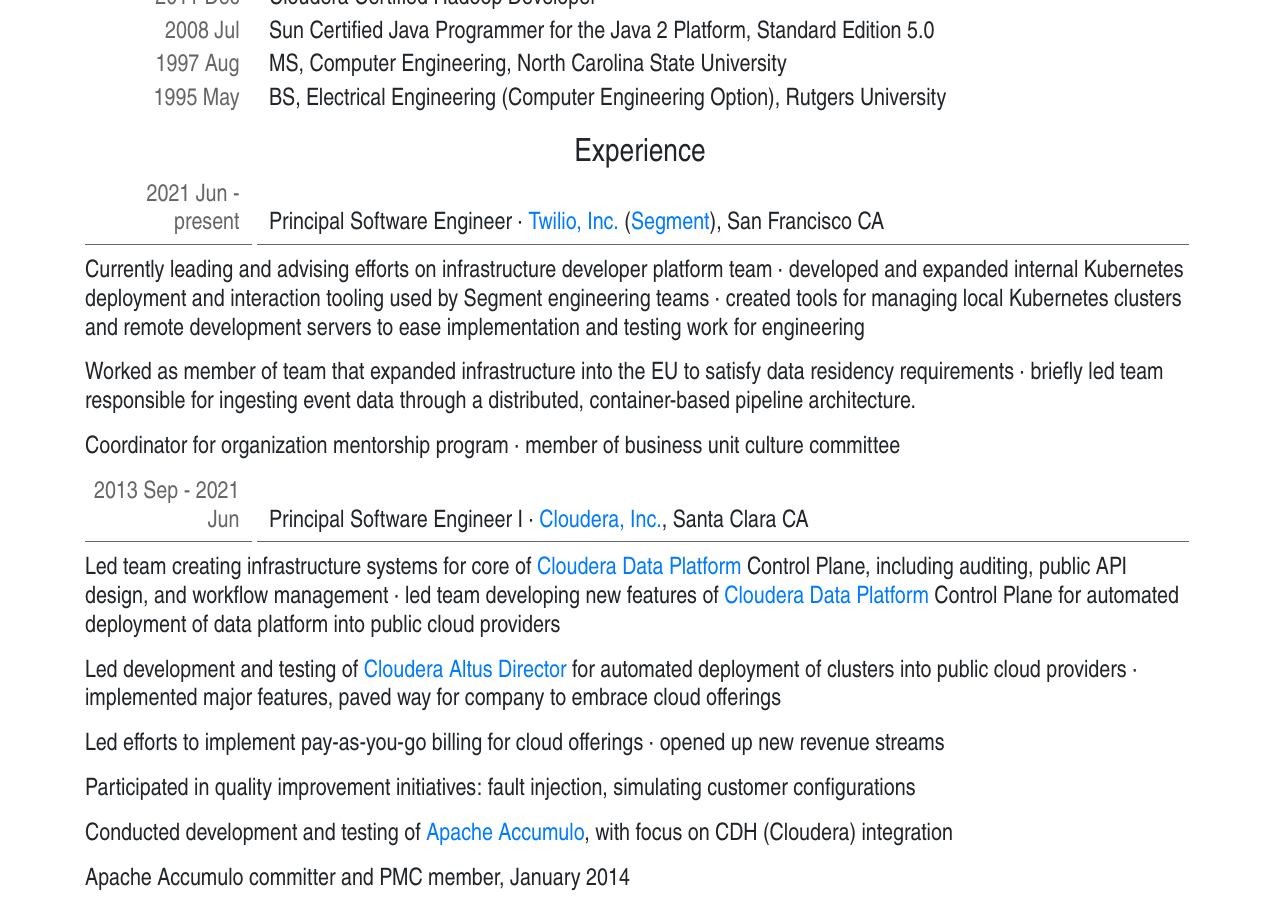
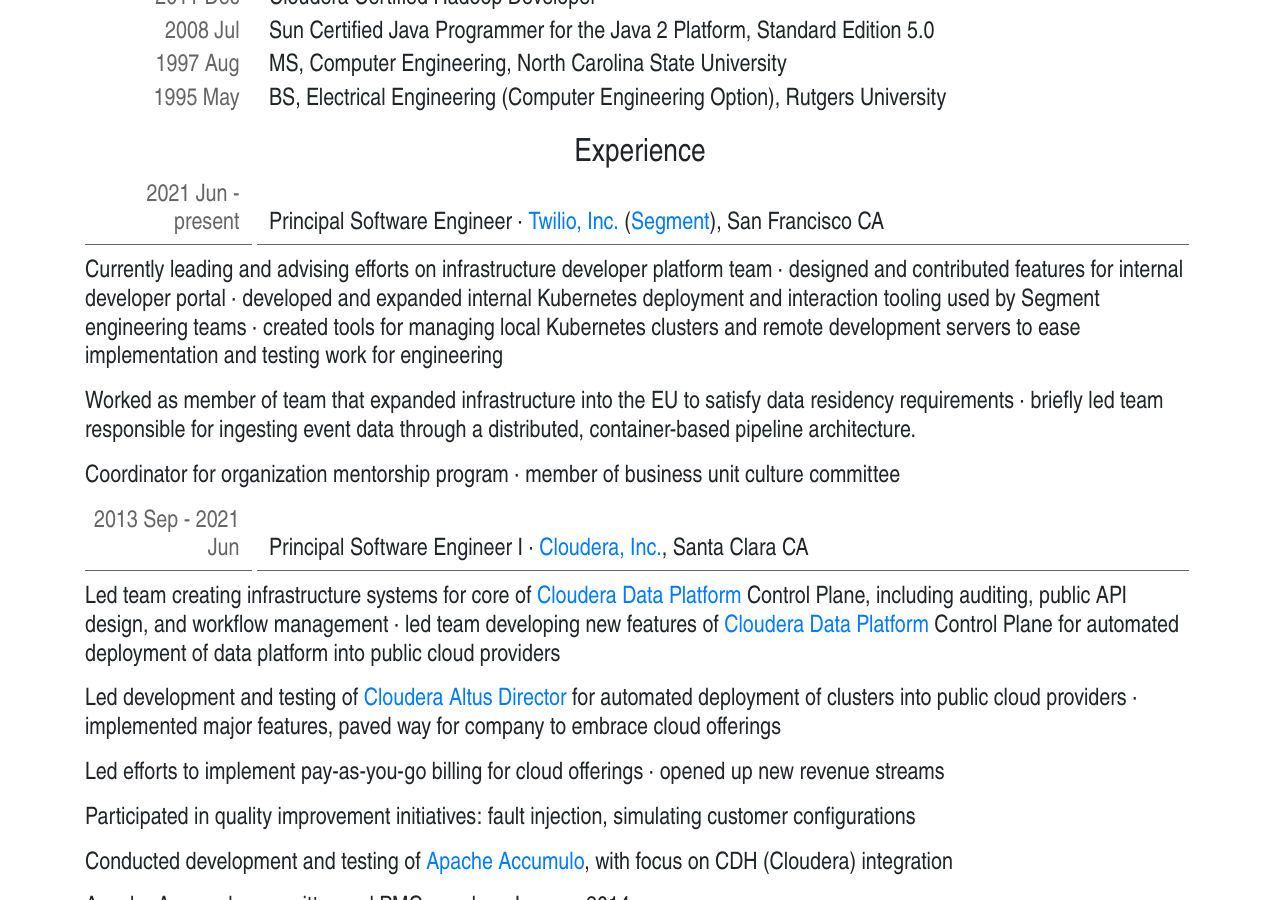
Before and after one commit to bhavanki/havanki.com, a Jekyll site: the page built from resume.md, in a window 1280 px wide and 900 px high, scrolled down 720 px. Built offline with Jekyll 4.4.1, drawn with Linux system fonts in a browser that asks for light colours; some web fonts are replaced; some of the changed lines change nothing that is shown.

Commit message:
Update resume for 2024 (at least a start)

```diff
--- a/resume.md
+++ b/resume.md
@@ -1,7 +1,7 @@
 ---
 layout: resume
-title: Bill Havanki Resume 2023
-date: 2023-08-26
+title: Bill Havanki Resume 2024
+date: 2024-05-06
 ---
 
 Churchton MD 20733 USA<br>
@@ -148,7 +148,7 @@
 * Principal Software Engineer · [Twilio, Inc.][twilio] ([Segment][segment]), San Francisco CA
 {: class="expposition"}
 
-Currently leading and advising efforts on infrastructure developer platform team · developed and expanded internal Kubernetes deployment and interaction tooling used by Segment engineering teams · created tools for managing local Kubernetes clusters and remote development servers to ease implementation and testing work for engineering
+Currently leading and advising efforts on infrastructure developer platform team · designed and contributed features for internal developer portal · developed and expanded internal Kubernetes deployment and interaction tooling used by Segment engineering teams · created tools for managing local Kubernetes clusters and remote development servers to ease implementation and testing work for engineering
 
 Worked as member of team that expanded infrastructure into the EU to satisfy data residency requirements · briefly led team responsible for ingesting event data through a distributed, container-based pipeline architecture.
 
```
